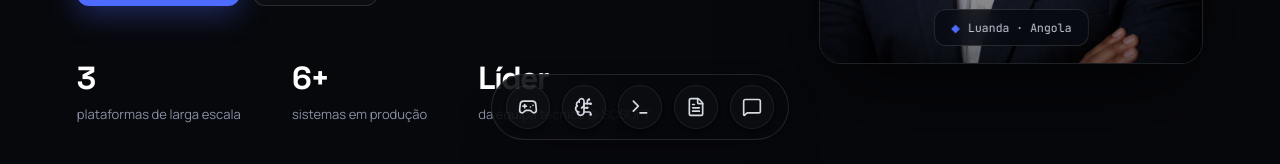
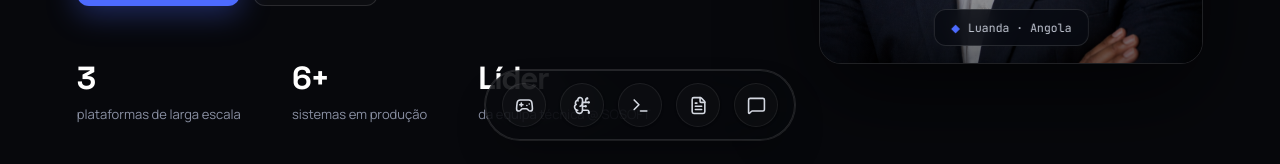
Before and after one commit to jesimielnobrega/jesimielnobrega.github.io, a React (Vite) app: page / in a window 1280 px wide. Shown: the part 636-800 px from the top of the page. Built offline with nearby package versions, Linux system fonts and the light colour scheme.

Commit message:
fix: ajustar paddings e elevacao do Dock flutuante para eliminar overflow dos botoes e distanciar tooltip

```diff
--- a/src/components/InteractiveDock.tsx
+++ b/src/components/InteractiveDock.tsx
@@ -66,27 +66,26 @@ export default function InteractiveDock({
     },
   ];
 
-  // Calculate smooth macOS dock magnification scale based on distance to hovered item
+  // Subtle, elegant magnification scale and offset to prevent clipping or extreme overflow
   const getScale = (idx: number) => {
     if (hoveredIdx === null) return 1;
     const distance = Math.abs(hoveredIdx - idx);
-    if (distance === 0) return 1.35;
-    if (distance === 1) return 1.15;
-    if (distance === 2) return 1.05;
+    if (distance === 0) return 1.18;
+    if (distance === 1) return 1.08;
     return 1;
   };
 
   const getYOffset = (idx: number) => {
     if (hoveredIdx === null) return 0;
     const distance = Math.abs(hoveredIdx - idx);
-    if (distance === 0) return -8;
-    if (distance === 1) return -4;
+    if (distance === 0) return -4;
+    if (distance === 1) return -2;
     return 0;
   };
 
   return (
-    <div className="fixed bottom-6 left-1/2 -translate-x-1/2 z-40 pointer-events-auto select-none">
-      {/* Centered Theme-Aware Glassmorphism Dock Pill */}
+    <div className="fixed bottom-6 left-1/2 -translate-x-1/2 z-50 pointer-events-auto select-none">
+      {/* Centered Theme-Aware Glassmorphism Dock Container */}
       <motion.div
         initial={{ y: 40, opacity: 0 }}
         animate={{ y: 0, opacity: 1 }}
@@ -94,8 +93,9 @@ export default function InteractiveDock({
         style={{
           background: "var(--bg-nav)",
           borderColor: "var(--bdr-strong)",
+          boxShadow: "0 20px 40px -10px rgba(0, 0, 0, 0.3), 0 0 0 1px var(--bdr-strong)",
         }}
-        className="px-3.5 py-2.5 backdrop-blur-2xl border rounded-full shadow-2xl flex items-center gap-2 sm:gap-3 transition-colors duration-300"
+        className="px-4 py-3 backdrop-blur-2xl border rounded-full flex items-center gap-2.5 sm:gap-3.5 transition-all duration-300"
       >
         {dockItems.map((item, idx) => {
           const Icon = item.icon;
@@ -105,20 +105,21 @@ export default function InteractiveDock({
 
           return (
             <div key={item.id} className="relative group">
-              {/* Pinterest/macOS Style Floating Tooltip Badge (Theme-Aligned) */}
+              {/* Floating Tooltip Badge */}
               <AnimatePresence>
                 {isHovered && (
                   <motion.div
-                    initial={{ opacity: 0, y: 6, scale: 0.88 }}
-                    animate={{ opacity: 1, y: -14, scale: 1 }}
-                    exit={{ opacity: 0, y: 6, scale: 0.88 }}
-                    transition={{ type: "spring", stiffness: 500, damping: 28 }}
+                    initial={{ opacity: 0, y: 4, scale: 0.92 }}
+                    animate={{ opacity: 1, y: -18, scale: 1 }}
+                    exit={{ opacity: 0, y: 4, scale: 0.92 }}
+                    transition={{ type: "spring", stiffness: 450, damping: 25 }}
                     style={{
                       background: "var(--bg-mobile)",
                       borderColor: "var(--bdr-strong)",
                       color: "var(--txt)",
+                      boxShadow: "0 10px 25px -5px rgba(0, 0, 0, 0.3)",
                     }}
-                    className="absolute bottom-full left-1/2 -translate-x-1/2 mb-1.5 px-3 py-1.5 border rounded-xl shadow-2xl pointer-events-none whitespace-nowrap z-50 flex flex-col items-center backdrop-blur-xl"
+                    className="absolute bottom-full left-1/2 -translate-x-1/2 mb-2 px-3 py-1.5 border rounded-xl pointer-events-none whitespace-nowrap z-50 flex flex-col items-center backdrop-blur-2xl"
                   >
                     <span className="text-xs font-bold leading-tight" style={{ color: "var(--txt-white)" }}>
                       {item.label}
@@ -134,7 +135,7 @@ export default function InteractiveDock({
               <motion.button
                 animate={{ scale, y: yOffset }}
                 transition={{ type: "spring", stiffness: 450, damping: 25 }}
-                whileTap={{ scale: 0.92 }}
+                whileTap={{ scale: 0.94 }}
                 onMouseEnter={() => setHoveredIdx(idx)}
                 onMouseLeave={() => setHoveredIdx(null)}
                 onClick={item.action}
@@ -143,9 +144,9 @@ export default function InteractiveDock({
                   borderColor: "var(--bdr)",
                   color: "var(--txt-card)",
                 }}
-                className={`w-10 h-10 sm:w-11 sm:h-11 rounded-full flex items-center justify-center border transition-colors duration-200 cursor-pointer shadow-md ${item.colorClass}`}
+                className={`w-10 h-10 sm:w-11 sm:h-11 rounded-full flex items-center justify-center border transition-colors duration-200 cursor-pointer shadow-sm ${item.colorClass}`}
               >
-                <Icon size={20} />
+                <Icon size={19} />
               </motion.button>
             </div>
           );
```
